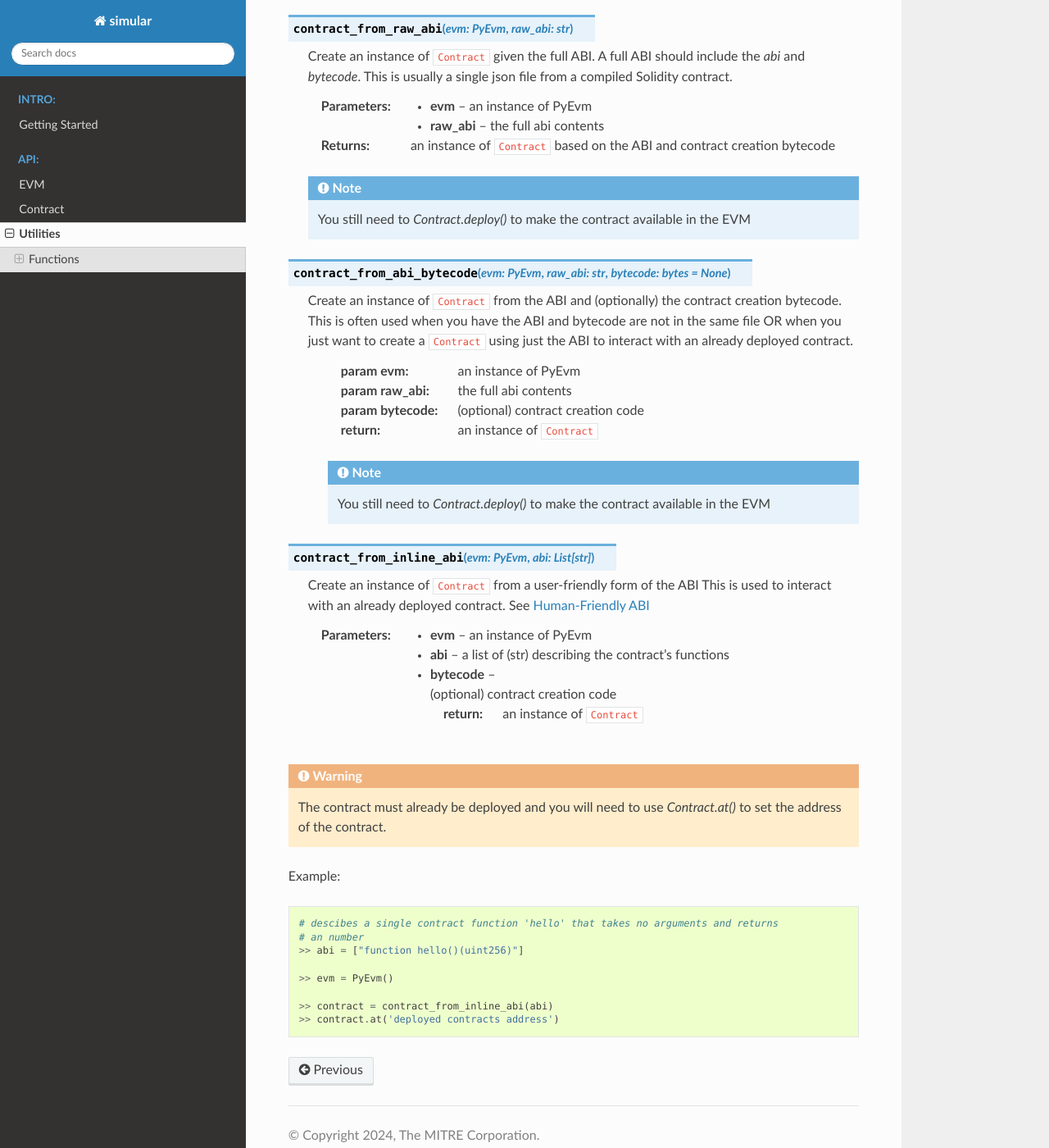
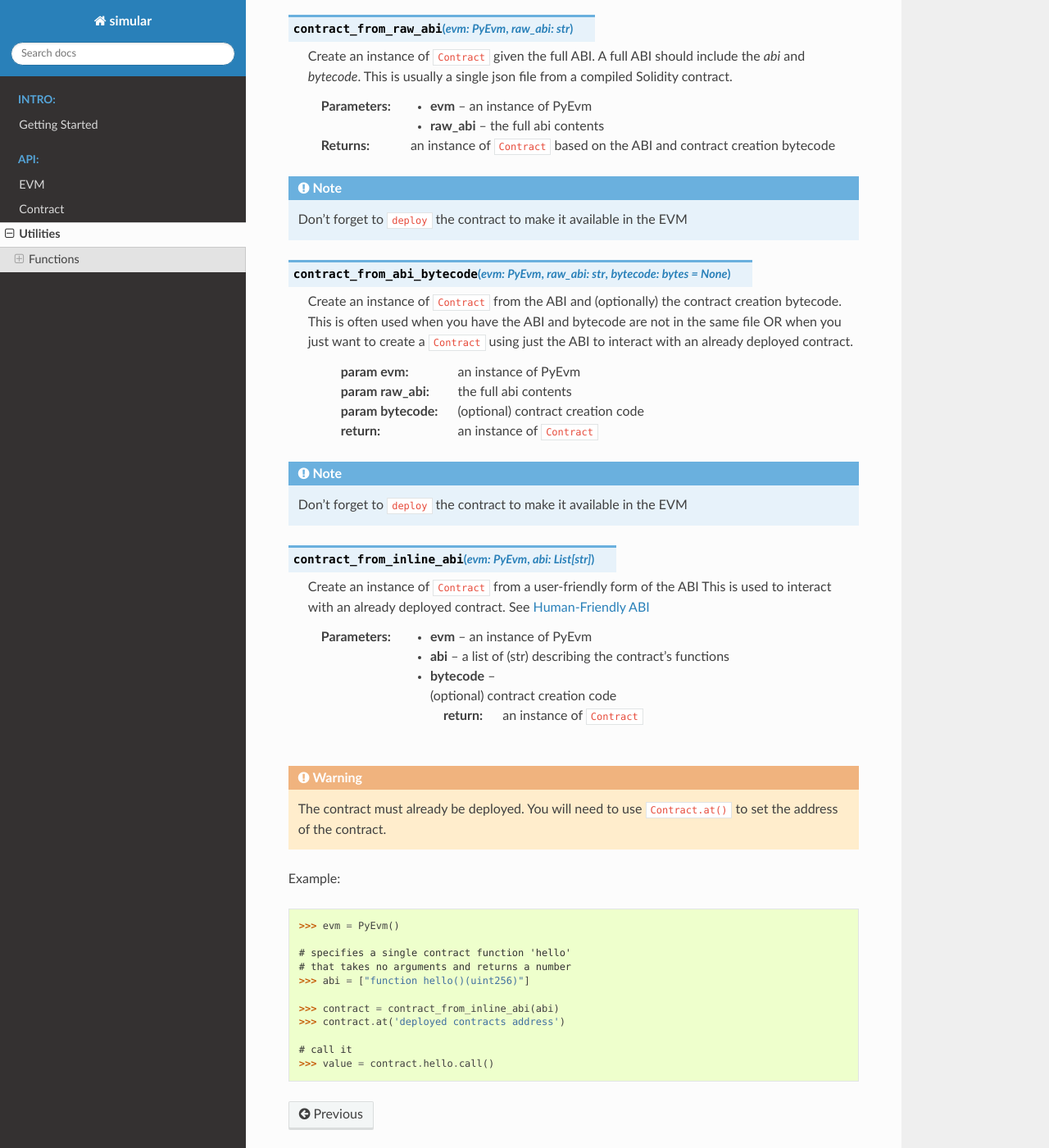
Before and after one commit to simular-fi/simular, a Sphinx documentation site: the page built from docs/utils.rst, in a window 1280 px wide and 1400 px high, scrolled down 1082 px. Shown: the whole window at 82% size. Built offline with Sphinx 7.4.7 and the Read the Docs theme 2.0.0, drawn with Linux system fonts in a browser that asks for light colours; some of the changed text lies outside the part shown.

Commit message:
edit docs

```diff
--- a/docs/index.rst
+++ b/docs/index.rst
@@ -21,9 +21,9 @@ like `Mesa <https://mesa.readthedocs.io/en/main/>`_.
 Features
 --------
 
-- Run a local version with an in-memory database. Or fork db state from a remote node.
-- Parse compiled Solidity json files or define a specific set of functions using `human-readable` notation
-- Dump the current state of the EVM to json for future use in pre-populating EVM storage
+- Run a local version with an in-memory database. Or copy (fork) state from a remote node.
+- Parse Solidity ABI json files or define a specific set of functions using `human-readable` notation.
+- Dump the current state of the EVM to json for future use in pre-populating EVM storage.
 - User-friendy Python API
 
 
--- a/docs/utils.rst
+++ b/docs/utils.rst
@@ -34,9 +34,9 @@ Functions
     :param balance: (optional) balance in ``wei`` to set for the account.
     :return: the hex-encoded address
 
-    .. note::
-        If no address or value are provided a random address will be created and returned, and
-        the account balance will be set to 0
+.. note::
+    * If no address is provided, a random address will be created
+    * If no value is provided, the account balance will be set to 0
 
 
 .. py:function:: create_many_accounts(evm: PyEvm, num: int, value: int = 0)
@@ -58,8 +58,8 @@ Functions
     :param raw_abi: the full abi contents
     :return: an instance of ``Contract`` based on the ABI and contract creation bytecode
 
-    .. note::
-        You still need to `Contract.deploy()` to make the contract available in the EVM
+.. note::
+    Don't forget to ``deploy`` the contract to make it available in the EVM
 
 
 .. py:function:: contract_from_abi_bytecode(evm: PyEvm, raw_abi: str, bytecode: bytes = None)
@@ -75,8 +75,8 @@ Functions
 
      :return: an instance of ``Contract``
 
-     .. note::
-        You still need to `Contract.deploy()` to make the contract available in the EVM
+.. note::
+    Don't forget to ``deploy`` the contract to make it available in the EVM
 
 
 .. py:function:: contract_from_inline_abi(evm: PyEvm, abi: typing.List[str])
@@ -91,18 +91,21 @@ Functions
      :return: an instance of ``Contract``
 
 .. warning::
-    The contract must already be deployed and you will need to use `Contract.at()` to
+    The contract must already be deployed. You will need to use ``Contract.at()`` to
     set the address of the contract.
 
 Example:
 
 .. code-block:: python
 
-    # descibes a single contract function 'hello' that takes no arguments and returns
-    # an number
-    >> abi = ["function hello()(uint256)"]
+    >>> evm = PyEvm()
 
-    >> evm = PyEvm()
+    # specifies a single contract function 'hello'
+    # that takes no arguments and returns a number
+    >>> abi = ["function hello()(uint256)"]
 
-    >> contract = contract_from_inline_abi(abi)
-    >> contract.at('deployed contracts address')
+    >>> contract = contract_from_inline_abi(abi)
+    >>> contract.at('deployed contracts address')
+
+    # call it
+    >>> value = contract.hello.call()
```
Also changed, not shown: docs/getstarted.rst (+17 -5 lines).
